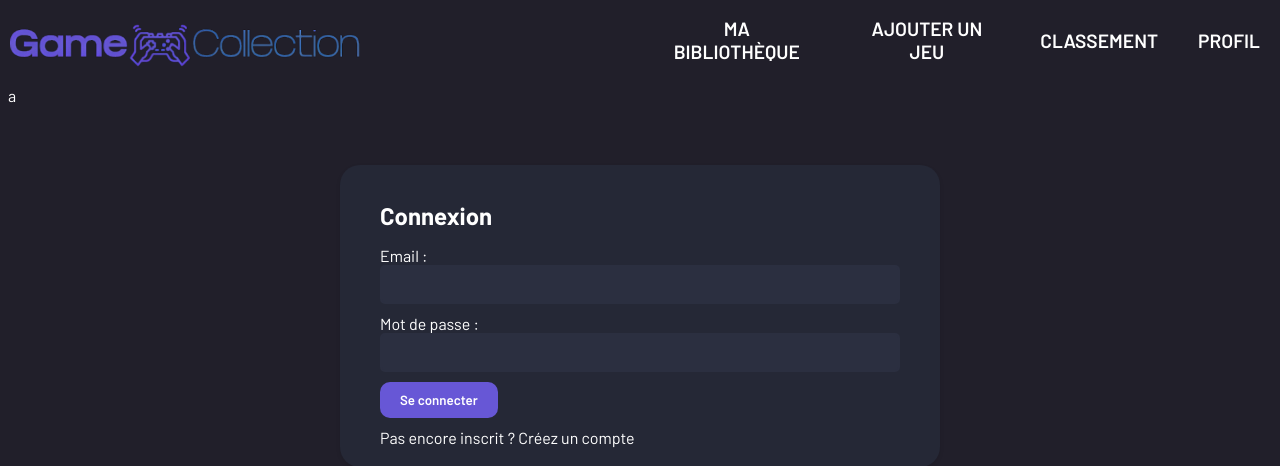
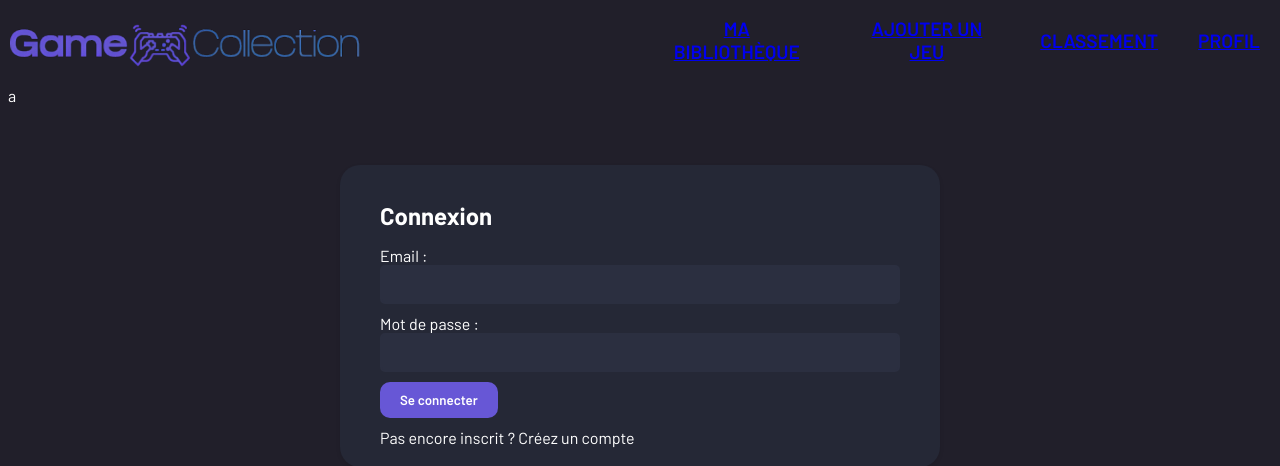
Before and after one commit to KuKaRaCHa-gg/GAME_COLLECTION, a PHP site: page / in a window 1280 px wide. Shown: the top 466 px of the page. Run offline with PHP 8.4, Linux system fonts and the light colour scheme; data that the repository does not hold is empty.

Commit message:
Mise en place des lien de navigation

```diff
--- a/Assets/CSS/NavBar.css
+++ b/Assets/CSS/NavBar.css
@@ -1,3 +1,8 @@
+a:visited {
+    decoration: none;
+    color : white;
+}
+
 #navabarFrame {
     display: flex;
     align-items: center;
--- a/Views/NavBar.php
+++ b/Views/NavBar.php
@@ -9,19 +9,19 @@
     <img id="logo" src="Assets/Images/Logo.png" alt="Logo"/>
     <div id="buttonStorage">
         <button type="button" id="buttonHome">
-            MA BIBLIOTHÈQUE
+        <a href="index.php?action=home">MA BIBLIOTHÈQUE</a>
             <img src="Assets/Images/livres.png" alt="livres" id="livres" class="navimages">
         </button>
         <button type="button" id="buttonCollection">
-            AJOUTER UN JEU
+            <a href="index.php?action=add_game">AJOUTER UN JEU</a>
             <img src="Assets/Images/manette.png" alt="manette" id="manette" class="navimages">
         </button>
         <button type="button" id="buttonSearch">
-            CLASSEMENT
+        <a href="index.php?action=ranking">CLASSEMENT</a>
             <img src="Assets/Images/couronne.png" alt="couronne" id="couronne" class="navimages">
         </button>
         <button type="button" id="buttonProfile">
-            PROFIL
+        <a href="index.php?action=profile">PROFIL</a>
             <img src="Assets/Images/profil.png" alt="profil" id="profil" class="navimages">
         </button>
     </div>
```
